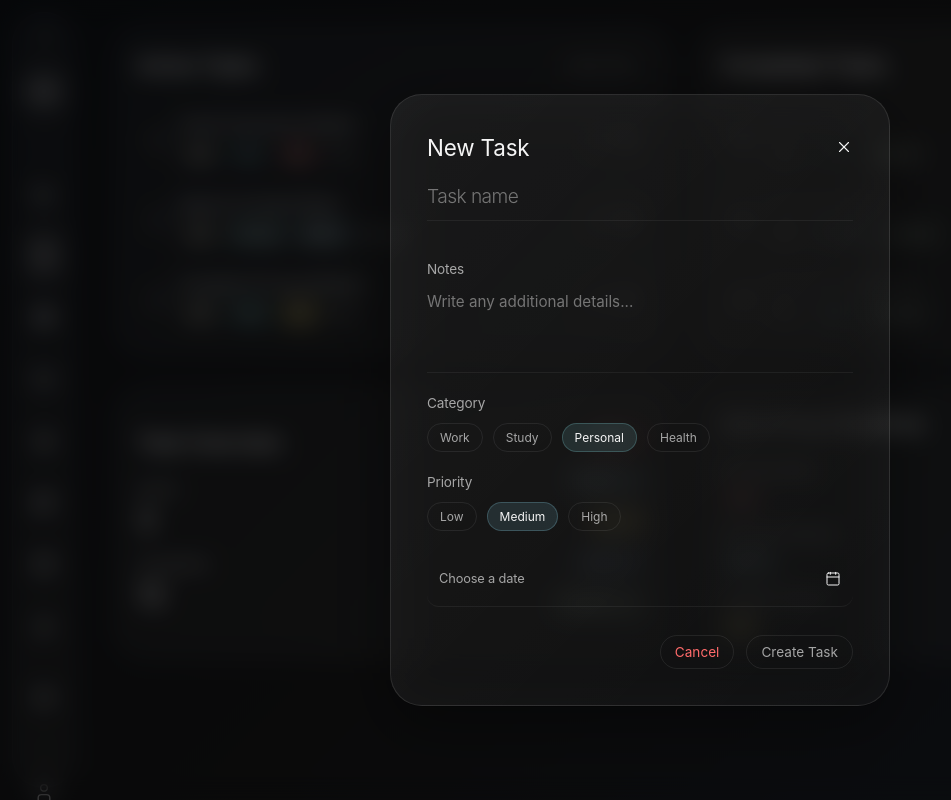
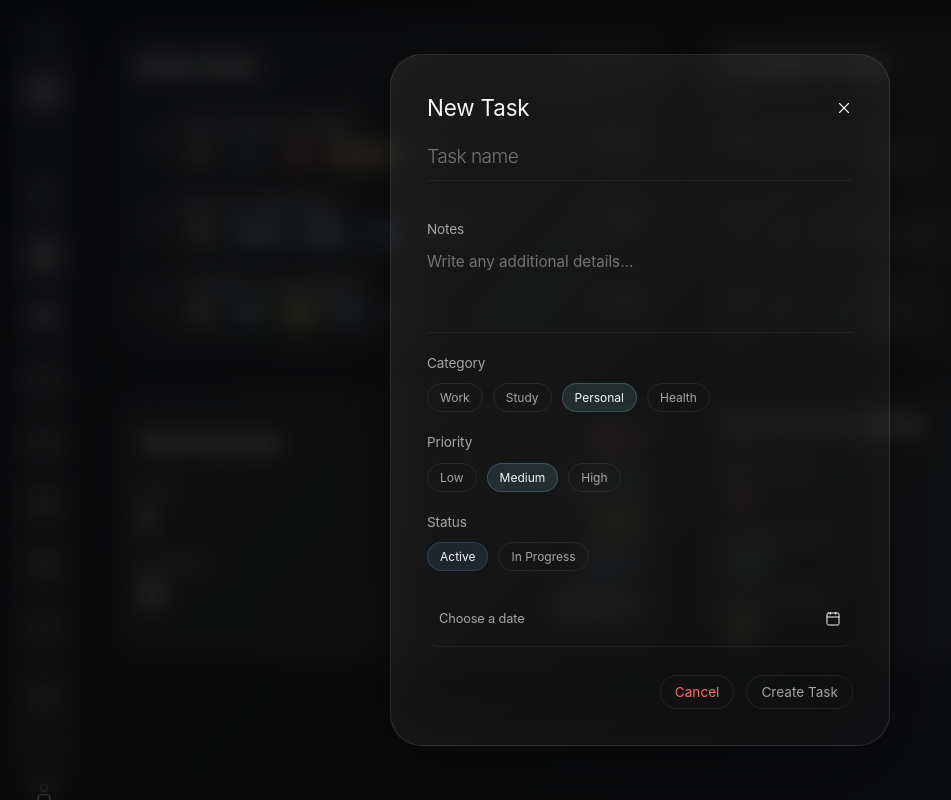
Before and after one commit to keenosmith-del/personal-productivity-desktop, a React (Vite) app in the folder frontend/: page /tasks in a window 1280 px wide. Both pictures are taken after a click on the button "+ New Task". Shown: the whole page, without its empty margins (0-951 px from the left). Built offline with nearby package versions, Linux system fonts and the light colour scheme.

Commit message:
Complete task CRUD workflow

```diff
--- a/frontend/src/components/Tasks/ActiveTasks.jsx
+++ b/frontend/src/components/Tasks/ActiveTasks.jsx
@@ -175,6 +175,7 @@ function ActiveTasks({
                                                         ? {
                                                             ...t,
                                                             completed: true,
+                                                            status: "Complete",
                                                             pendingCompletion: false,
                                                             completedDate: "Today",
                                                         }
@@ -326,6 +327,42 @@ function ActiveTasks({
 
                                         <span
                                             style={{
+                                                padding: "3px 8px",
+
+                                                borderRadius: "999px",
+
+                                                fontSize: "0.68rem",
+
+                                                background:
+                                                    task.status ===
+                                                        "In Progress"
+                                                        ? "#e9b95733"
+                                                        : task.status ===
+                                                            "Overdue"
+                                                            ? "#85222f33"
+                                                            : task.status ===
+                                                                "Complete"
+                                                                ? "#728a6e33"
+                                                                : "#4d689333",
+
+                                                border:
+                                                    task.status ===
+                                                        "In Progress"
+                                                        ? "1px solid #e9b95766"
+                                                        : task.status ===
+                                                            "Overdue"
+                                                            ? "1px solid #85222f66"
+                                                            : task.status ===
+                                                                "Complete"
+                                                                ? "1px solid #728a6e66"
+                                                                : "1px solid #4d689366",
+                                            }}
+                                        >
+                                            {task.status}
+                                        </span>
+
+                                        <span
+                                            style={{
                                                 fontSize: "0.68rem",
 
                                                 color:
--- a/frontend/src/components/Tasks/TaskDetailsModal.jsx
+++ b/frontend/src/components/Tasks/TaskDetailsModal.jsx
@@ -138,13 +138,26 @@ function TaskDetailsModal({
 
                                     fontSize: "0.7rem",
 
-                                    background: "#063f4733",
+                                    background:
+                                        task.category === "Work"
+                                            ? "#063f4733"
+                                            : task.category === "Study"
+                                                ? "#29737633"
+                                                : task.category === "Personal"
+                                                    ? "#5c939633"
+                                                    : "#10343933",
 
                                     border:
-                                        "1px solid #063f4766",
+                                        task.category === "Work"
+                                            ? "1px solid #063f4766"
+                                            : task.category === "Study"
+                                                ? "1px solid #29737666"
+                                                : task.category === "Personal"
+                                                    ? "1px solid #5c939666"
+                                                    : "1px solid #10343966",
                                 }}
                             >
-                                Work
+                                {task.category}
                             </span>
 
                             <span
@@ -155,13 +168,60 @@ function TaskDetailsModal({
 
                                     fontSize: "0.7rem",
 
-                                    background: "#ab313033",
+                                    background:
+                                        task.priority === "High"
+                                            ? "#ab313033"
+                                            : task.priority === "Medium"
+                                                ? "#62929e33"
+                                                : "#ffdb5833",
 
                                     border:
-                                        "1px solid #ab313066",
+                                        task.priority === "High"
+                                            ? "1px solid #ab313066"
+                                            : task.priority === "Medium"
+                                                ? "1px solid #62929e66"
+                                                : "1px solid #ffdb5866",
                                 }}
                             >
                                 {task.priority}
+                            </span>
+
+                            <span
+                                style={{
+                                    padding: "4px 8px",
+
+                                    borderRadius: "999px",
+
+                                    fontSize: "0.7rem",
+
+                                    background:
+                                        task.status ===
+                                            "In Progress"
+                                            ? "#e9b95733"
+                                            : task.status ===
+                                                "Overdue"
+                                                ? "#85222f33"
+                                                : task.status ===
+                                                    "Complete"
+                                                    ? "#728a6e33"
+                                                    : "#4d689333",
+
+                                    border:
+                                        task.status ===
+                                            "In Progress"
+                                            ? "1px solid #e9b95766"
+                                            : task.status ===
+                                                "Overdue"
+                                                ? "1px solid #85222f66"
+                                                : task.status ===
+                                                    "Complete"
+                                                    ? "1px solid #728a6e66"
+                                                    : "1px solid #4d689366",
+                                }}
+                            >
+                                {task.completed
+                                    ? "Complete"
+                                    : task.status}
                             </span>
                         </div>
                     </div>
@@ -193,21 +253,6 @@ function TaskDetailsModal({
                                 marginBottom: "6px",
                             }}
                         >
-                            Priority
-                        </p>
-
-                        <p>{task.priority}</p>
-                    </div>
-
-                    <div>
-                        <p
-                            style={{
-                                color:
-                                    "var(--text-secondary)",
-                                fontSize: "0.8rem",
-                                marginBottom: "6px",
-                            }}
-                        >
                             Due Date
                         </p>
 
@@ -217,57 +262,8 @@ function TaskDetailsModal({
                                     "var(--text-primary)",
                             }}
                         >
-                            15 Jun 2026
+                            {task.dueDate}
                         </p>
-                    </div>
-                    <div>
-                        <p
-                            style={{
-                                color:
-                                    "var(--text-secondary)",
-
-                                fontSize: "0.8rem",
-
-                                marginBottom: "6px",
-                            }}
-                        >
-                            Project
-                        </p>
-
-                        <p>
-                            Productivity Desktop
-                        </p>
-                    </div>
-                    <div>
-                        <p
-                            style={{
-                                color:
-                                    "var(--text-secondary)",
-
-                                fontSize: "0.8rem",
-
-                                marginBottom: "6px",
-                            }}
-                        >
-                            Status
-                        </p>
-
-                        <span
-                            style={{
-                                padding: "4px 8px",
-
-                                borderRadius: "999px",
-
-                                fontSize: "0.7rem",
-
-                                background: "#4d689333",
-
-                                border:
-                                    "1px solid #4d689366",
-                            }}
-                        >
-                            Active
-                        </span>
                     </div>
                 </div>
             </div>
--- a/frontend/src/components/Tasks/TaskModal.jsx
+++ b/frontend/src/components/Tasks/TaskModal.jsx
@@ -43,6 +43,12 @@ function TaskModal({
       "Personal"
     );
 
+  const [status, setStatus] =
+    useState(
+      task?.status ||
+      "Active"
+    );
+
   const [showCalendar, setShowCalendar] =
     useState(false);
 
@@ -73,6 +79,8 @@ function TaskModal({
       priority,
 
       category,
+
+      status,
 
       dueDate:
         selectedDate ===
@@ -479,6 +487,78 @@ function TaskModal({
           </div>
         </div>
 
+        <div>
+          <p
+            style={{
+              marginBottom: "10px",
+
+              color:
+                "var(--text-secondary)",
+
+              fontSize: "0.85rem",
+
+              fontWeight: "400",
+            }}
+          >
+            Status
+          </p>
+
+          <div
+            style={{
+              display: "flex",
+              gap: "10px",
+              flexWrap: "wrap",
+            }}
+          >
+            {[
+              {
+                name: "Active",
+                color: "#4d6893",
+              },
+              {
+                name: "In Progress",
+                color: "#e9b957",
+              },
+            ].map((item) => (
+              <button
+                key={item.name}
+                onClick={() =>
+                  setStatus(item.name)
+                }
+                style={{
+                  padding: "6px 12px",
+
+                  borderRadius: "999px",
+
+                  fontSize: "0.75rem",
+
+                  cursor: "pointer",
+
+                  transition:
+                    "all 0.2s ease",
+
+                  background:
+                    status === item.name
+                      ? `${item.color}33`
+                      : "transparent",
+
+                  border:
+                    status === item.name
+                      ? `1px solid ${item.color}66`
+                      : "1px solid rgba(255,255,255,0.08)",
+
+                  color:
+                    status === item.name
+                      ? "var(--text-primary)"
+                      : "var(--text-secondary)",
+                }}
+              >
+                {item.name}
+              </button>
+            ))}
+          </div>
+        </div>
+
         <div
           onClick={() =>
             setShowCalendar(
--- a/frontend/src/data/tasks.js
+++ b/frontend/src/data/tasks.js
@@ -5,6 +5,7 @@ export const initialTasks = [
         title: "Finish Productivity Desktop",
         priority: "High",
         category: "Work",
+        status: "In Progress",
         dueDate: "15 Jun",
 
         completed: false,
@@ -16,6 +17,7 @@ export const initialTasks = [
         title: "Apply for Frontend Roles",
         priority: "Medium",
         category: "Personal",
+        status: "Active",
         dueDate: "Tomorrow",
 
         completed: false,
@@ -27,6 +29,7 @@ export const initialTasks = [
         title: "Complete AI Course Module",
         priority: "Low",
         category: "Study",
+        status: "Active",
         dueDate: "18 Jun",
 
         completed: false,
@@ -36,7 +39,9 @@ export const initialTasks = [
     {
         id: 4,
         title: "Build Login Page",
+        priority: "Low",
         category: "Work",
+        status: "Complete",
         completedDate: "08 Jun",
 
         completed: true,
@@ -46,7 +51,9 @@ export const initialTasks = [
     {
         id: 5,
         title: "Create Dashboard",
+        priority: "Medium",
         category: "Personal",
+        status: "Complete",
         completedDate: "06 Jun",
 
         completed: true,
@@ -56,7 +63,9 @@ export const initialTasks = [
     {
         id: 6,
         title: "Setup GitHub Repository",
+        priority: "High",
         category: "Study",
+        status: "Complete",
         completedDate: "02 Jun",
 
         completed: true,
```
